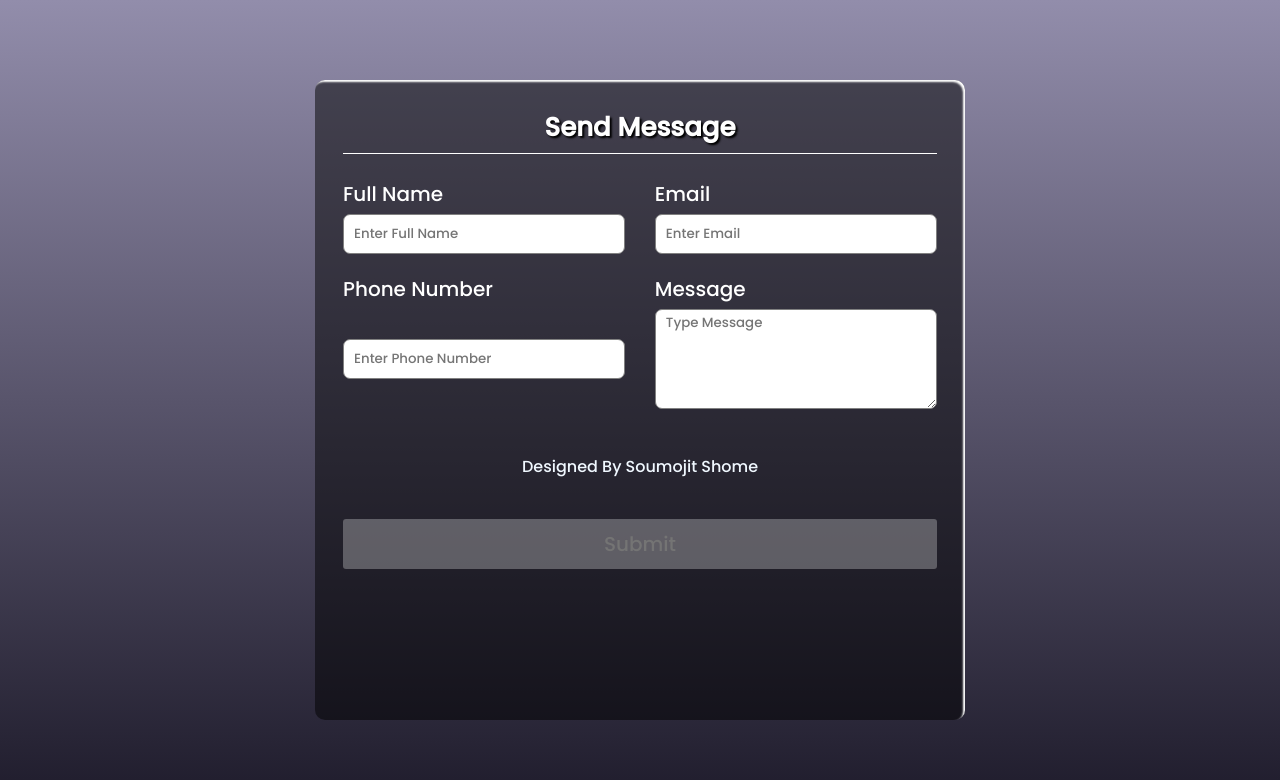
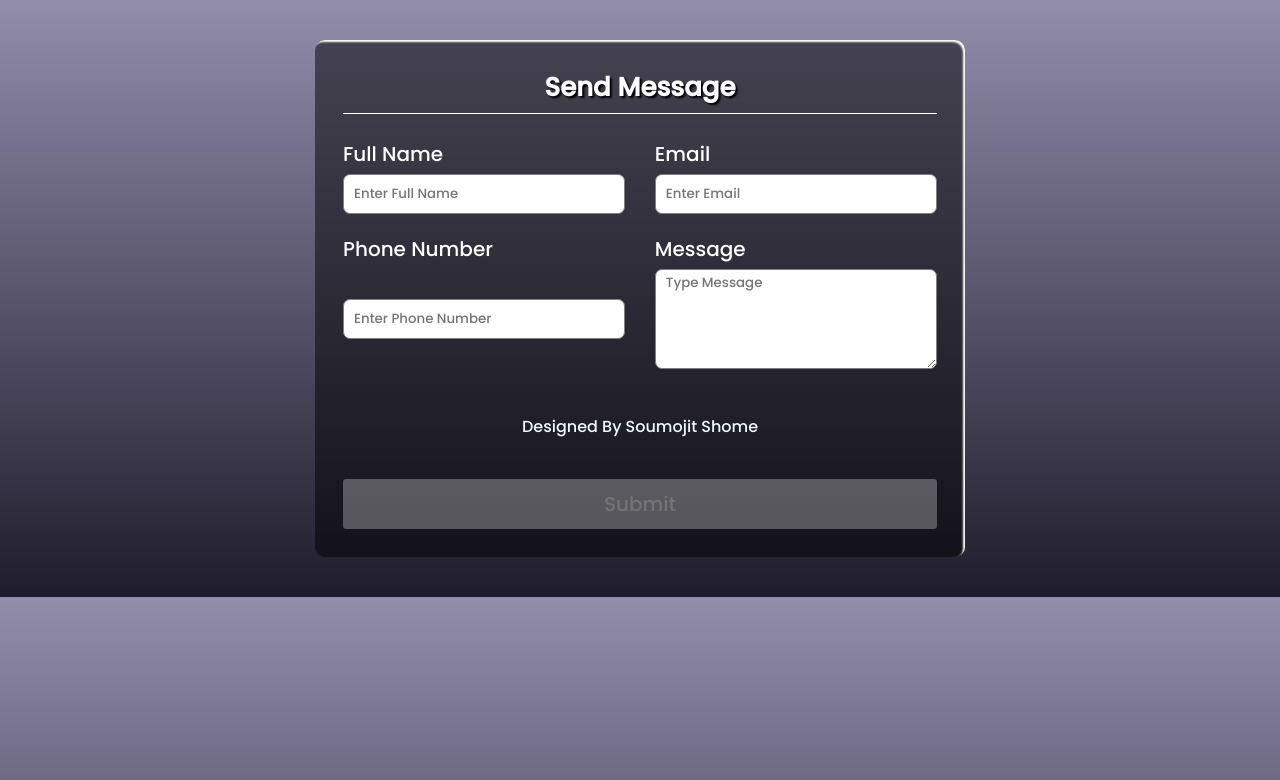
Before and after one commit to Soumojitshome2023/Message_Me_Contact_Form, a plain HTML site: page index.html in a window 1280 px wide. Drawn offline with nearby package versions, Linux system fonts and the light colour scheme.

Commit message:
body and container height change

```diff
--- a/index.html
+++ b/index.html
@@ -36,7 +36,9 @@
         body {
             position: relative;
             display: flex;
-            height: 100vh;
+            /* height: 100vh; */
+            height: fit-content;
+            padding: 40px;
             justify-content: center;
             align-items: center;
             /* background: url(bg-image.jpg); */
@@ -55,13 +57,14 @@
         .container {
             width: 100%;
             max-width: 650px;
-            height: 80%;
+            /* height: 80%; */
+            height: fit-content;
             background: rgba(0, 0, 0, 0.5);
             padding: 28px;
             margin: 0 28px;
             border-radius: 10px;
             box-shadow: inset -2px 2px 2px white;
-            overflow: scroll;
+            /* overflow: scroll; */
         }
 
         ::-webkit-scrollbar {
```
